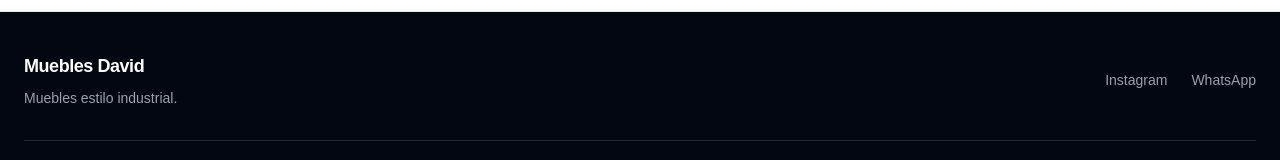
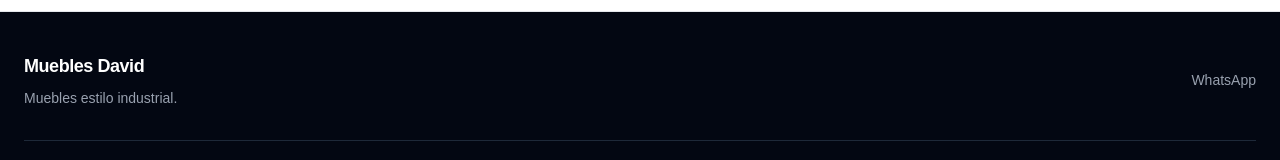
Before and after one commit to juancivardi/muebles-david, a Next.js app: page / in a window 1280 px wide. Shown: the part 2584-2744 px from the top of the page. Built offline with nearby package versions, Linux system fonts and the light colour scheme.

Commit message:
add a button whatsapp in footer

```diff
--- a/components/Footer.tsx
+++ b/components/Footer.tsx
@@ -14,17 +14,9 @@ export default function Footer() {
           </div>
 
           <div className="flex gap-6 text-sm">
-            <a
-              href=""
-              target="_blank"
-              rel="noopener noreferrer"
-              className="text-gray-400 transition hover:text-white"
-            >
-              Instagram
-            </a>
 
             <a
-              href=""
+              href="https://wa.me/542216438679"
               target="_blank"
               rel="noopener noreferrer"
               className="text-gray-400 transition hover:text-white"
```
